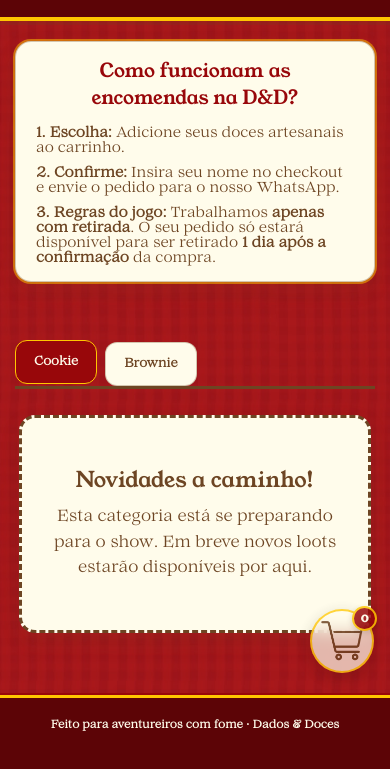
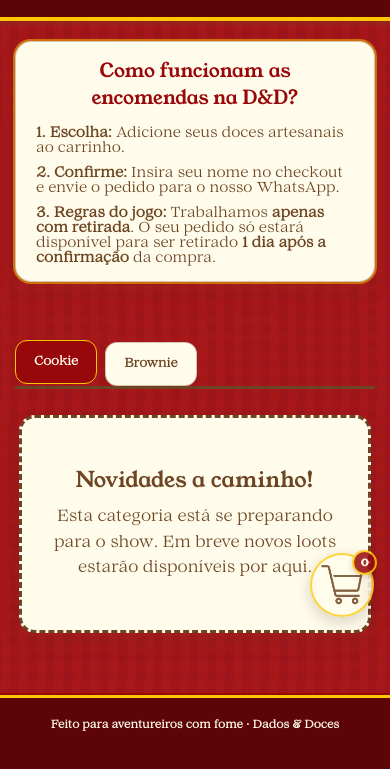
Before and after one commit to Raync-vs/Dados-e-Doces, a plain HTML site: page index.html in a window 390 px wide. Both pictures are taken after a click on the tab "Cookie". Shown: the part 151-920 px from the top of the page. Drawn offline with Linux system fonts and the light colour scheme; no server answers.

Commit message:
Carrinho um pouco mais a cima

```diff
--- a/css/style.css
+++ b/css/style.css
@@ -1507,7 +1507,7 @@ textarea:focus {
 	.cart-floating-button {
 		position: fixed;
 		right: max(16px, env(safe-area-inset-right));
-		bottom: calc(20px + env(safe-area-inset-bottom));
+		bottom: calc(76px + env(safe-area-inset-bottom, 0px));
 		z-index: 20;
 		display: grid;
 		width: 64px;
```
Also changed, not shown: Artes/LetreiroLogo.jpeg (deleted), Artes/bruxinhaLogoDD.jpeg (deleted).
